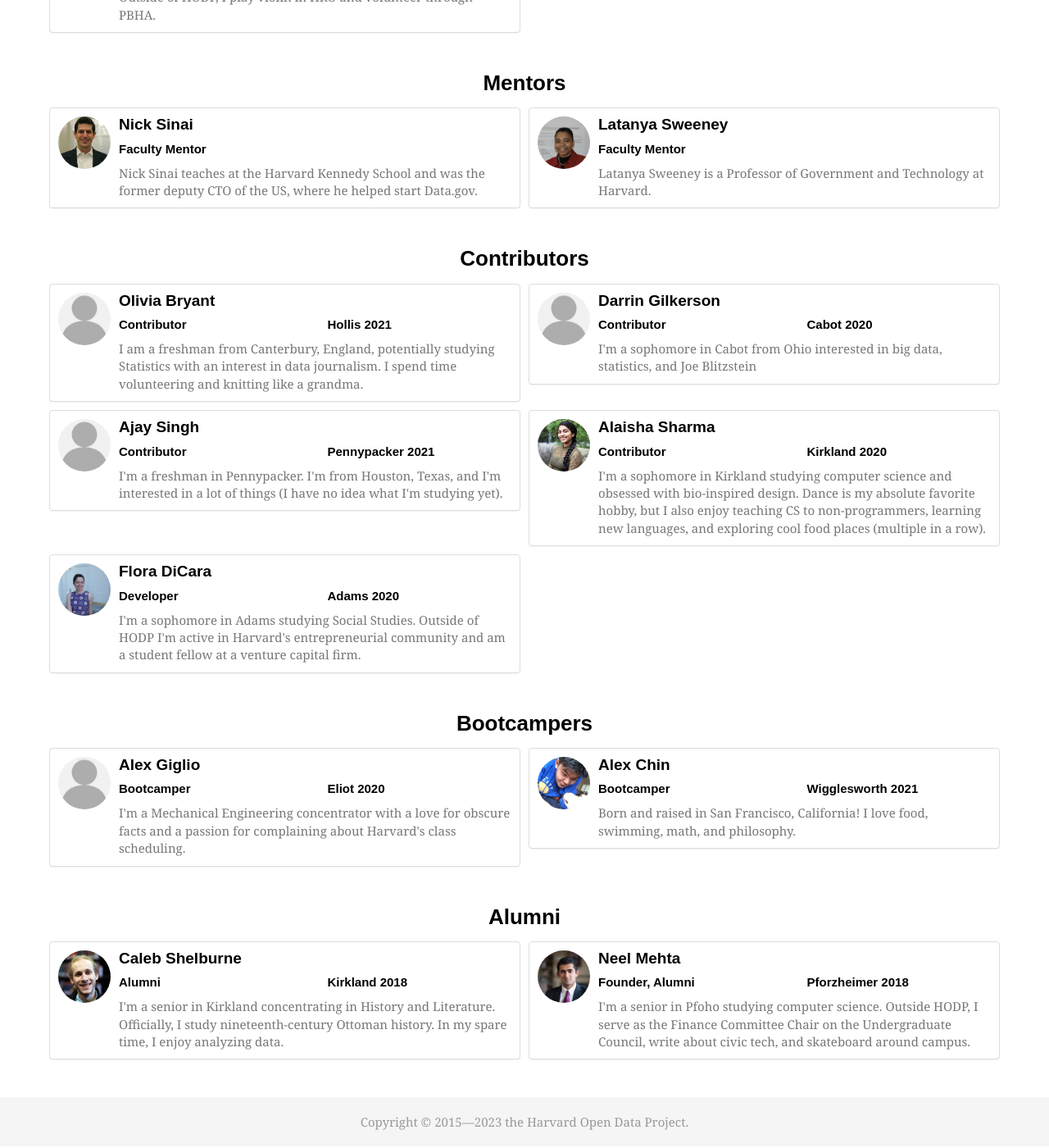
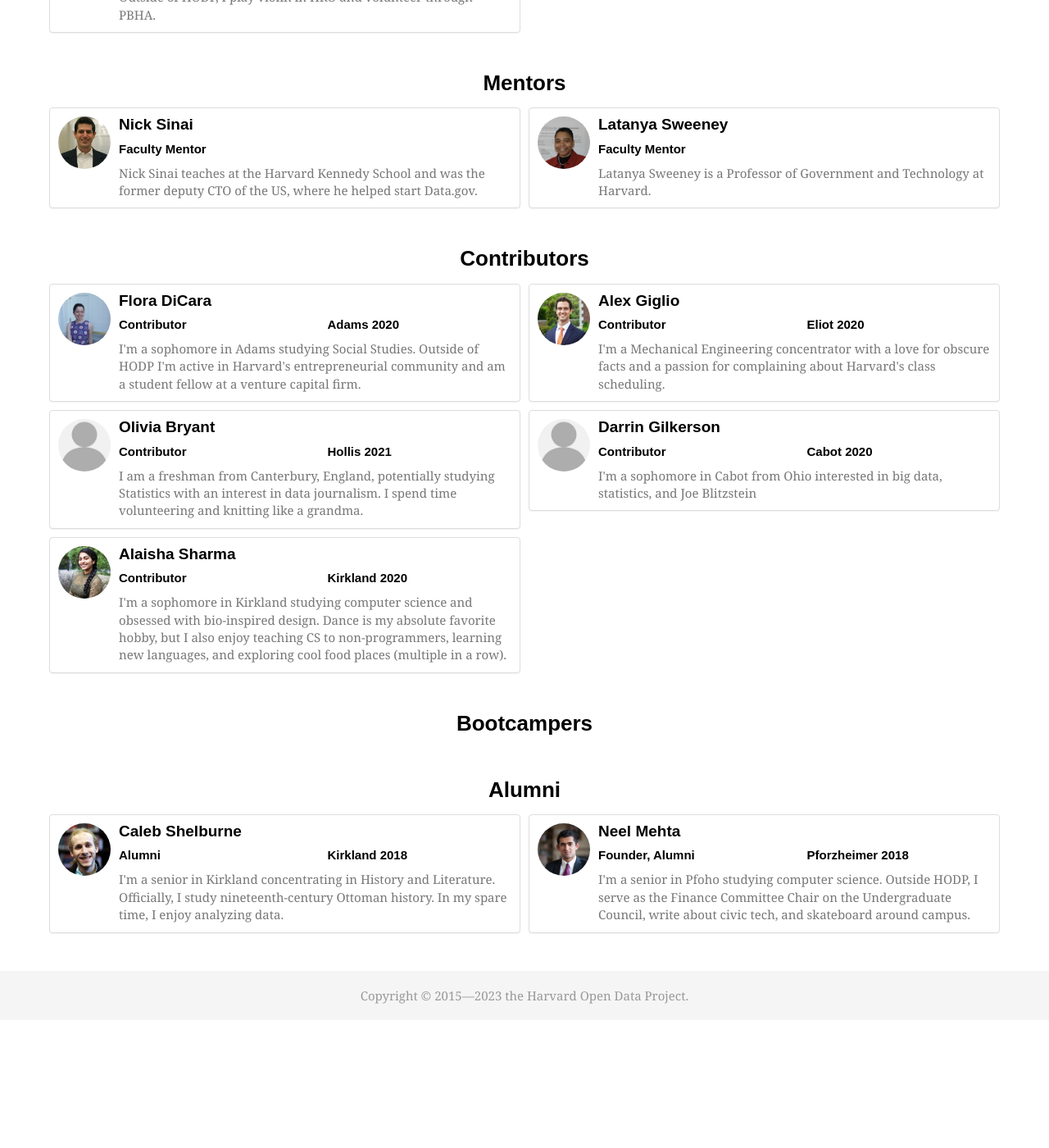
Before and after one commit to Eandalf7h/HarvardOpenData, a Jekyll site: the page built from about.html, in a window 1280 px wide and 1400 px high, scrolled down 1965 px. Shown: the whole window at 82% size. Built offline with Jekyll 4.4.1, drawn with Linux system fonts in a browser that asks for light colours; nearby versions of some CDN libraries; some web fonts are replaced; after the commit the page ends 3210 px from its top, so only the background shows below that.

Commit message:
reordered members

```diff
--- a/_data/people.yml
+++ b/_data/people.yml
@@ -38,13 +38,6 @@ roles:
         id: bootcamper
         title: Bootcamper
 people:
-  -   name: Neel Mehta
-      url: https://www.linkedin.com/in/neelmehta18
-      role: founder
-      image: neel-mehta.jpg
-      house: Pforzheimer
-      year: 2018
-      bio: I'm a senior in Pfoho studying computer science. Outside HODP, I serve as the Finance Committee Chair on the Undergraduate Council, write about civic tech, and skateboard around campus.
   -   name: Nick Sinai
       image: nick-sinai.jpg
       role: mentor
@@ -71,40 +64,30 @@ people:
       house: Pforzheimer
       year: 2020
       bio: I'm a sophomore in Pforzheimer House studying statistics and economics. I loves data, french fries, and card games, and am left handed.
-  -   name: Flora DiCara
-      role: developer
-      image: flora-dicara.jpg
-      house: Adams
-      year: 2020
-      bio: I'm a sophomore in Adams studying Social Studies. Outside of HODP I'm active in Harvard's entrepreneurial community and am a student fellow at a venture capital firm.
-  -   name: Alex Giglio
-      role: bootcamper
-      house: Eliot
-      year: 2020
-      bio: I'm a Mechanical Engineering concentrator with a love for obscure facts and a passion for complaining about Harvard's class scheduling.
-  -   name: Caleb Shelburne
-      role: alumni
-      house: Kirkland
-      year: 2018
-      image: caleb-shelburne.jpg
-      bio: I'm a senior in Kirkland concentrating in History and Literature. Officially, I study nineteenth-century Ottoman history. In my spare time, I enjoy analyzing data.
-  -   name: Alex Chin
-      role: bootcamper
-      house: Wigglesworth
-      year: 2021
-      bio: Born and raised in San Francisco, California! I love food, swimming, math, and philosophy.
-      image: alex-chin.jpg
   -   name: Kevin Bi
       role: board
       house: Canaday
       year: 2021
       image: kevin-bi.jpg
       bio: I'm a freshman in Canaday. I'm interested in studying Economics or Computer Science. In my spare time, I like reading and writing computer programs.
-  -   name: Jung Hur
-      role: boootcamper
-      house: Quincy
-      year: 2019
-      bio: I'm a Junior in Quincy concentrating in Bio-Mechanical Engineering.
+  -   name: Lucy Li
+      role: board
+      house: Canaday
+      year: 2021
+      bio: I'm a freshman in Canaday interested in data, tech, and politics. Outside of HODP, I play violin in HRO and volunteer through PBHA.
+      image: lucy-li.jpg
+  -   name: Flora DiCara
+      role: contributor
+      image: flora-dicara.jpg
+      house: Adams
+      year: 2020
+      bio: I'm a sophomore in Adams studying Social Studies. Outside of HODP I'm active in Harvard's entrepreneurial community and am a student fellow at a venture capital firm.
+  -   name: Alex Giglio
+      role: contributor
+      house: Eliot
+      year: 2020
+      image: alex-giglio.jpg
+      bio: I'm a Mechanical Engineering concentrator with a love for obscure facts and a passion for complaining about Harvard's class scheduling.
   -   name: Olivia Bryant
       role: contributor
       house: Hollis
@@ -115,20 +98,22 @@ people:
       house: Cabot
       year: 2020
       bio: I'm a sophomore in Cabot from Ohio interested in big data, statistics, and Joe Blitzstein
-  -   name: Ajay Singh
-      role: contributor
-      house: Pennypacker
-      year: 2021
-      bio: I'm a freshman in Pennypacker. I'm from Houston, Texas, and I'm interested in a lot of things (I have no idea what I'm studying yet).
-      # image: ajay-singh.png
-  -   name: Lucy Li
-      role: board
-      house: Canaday
-      year: 2021
-      bio: I'm a freshman in Canaday interested in data, tech, and politics. Outside of HODP, I play violin in HRO and volunteer through PBHA.
   -   name: Alaisha Sharma
       role: contributor
       house: Kirkland
       year: 2020
       bio: I'm a sophomore in Kirkland studying computer science and obsessed with bio-inspired design. Dance is my absolute favorite hobby, but I also enjoy teaching CS to non-programmers, learning new languages, and exploring cool food places (multiple in a row).
       image: alaisha-sharma.jpeg
+  -   name: Neel Mehta
+      url: https://www.linkedin.com/in/neelmehta18
+      role: founder
+      image: neel-mehta.jpg
+      house: Pforzheimer
+      year: 2018
+      bio: I'm a senior in Pfoho studying computer science. Outside HODP, I serve as the Finance Committee Chair on the Undergraduate Council, write about civic tech, and skateboard around campus.
+  -   name: Caleb Shelburne
+      role: alumni
+      house: Kirkland
+      year: 2018
+      image: caleb-shelburne.jpg
+      bio: I'm a senior in Kirkland concentrating in History and Literature. Officially, I study nineteenth-century Ottoman history. In my spare time, I enjoy analyzing data.
```
Also changed, not shown: img/people/alex-giglio.jpg (added), img/people/lucy-li.jpg (added).
